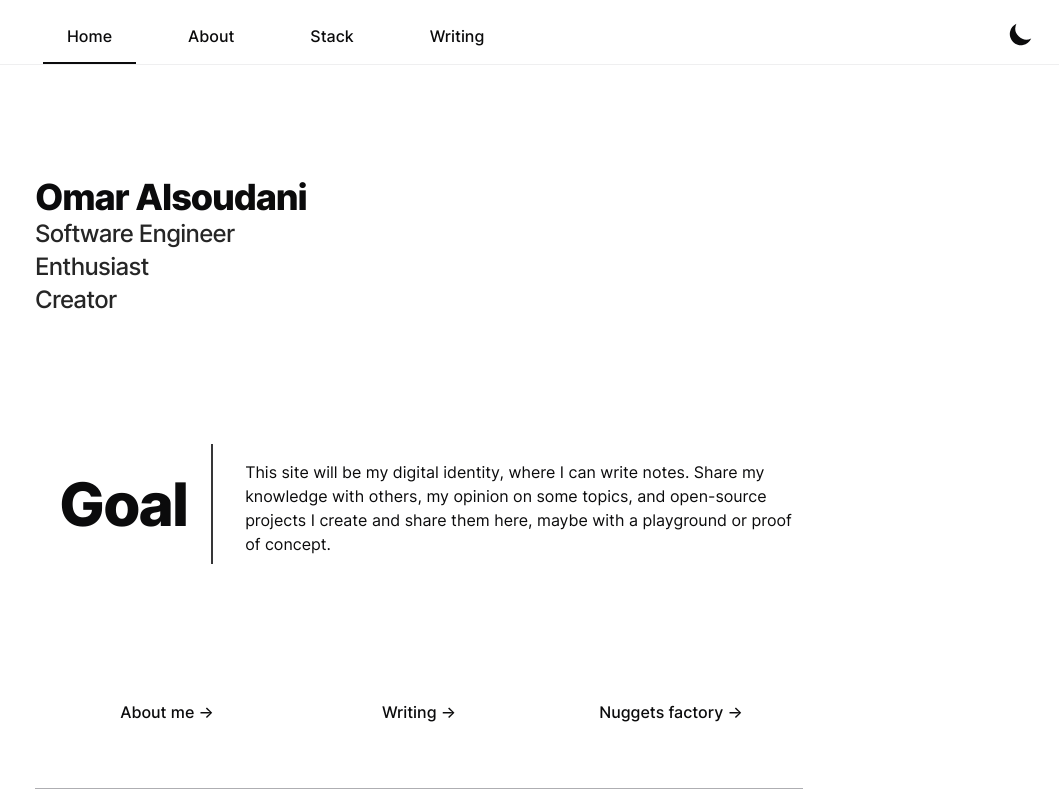
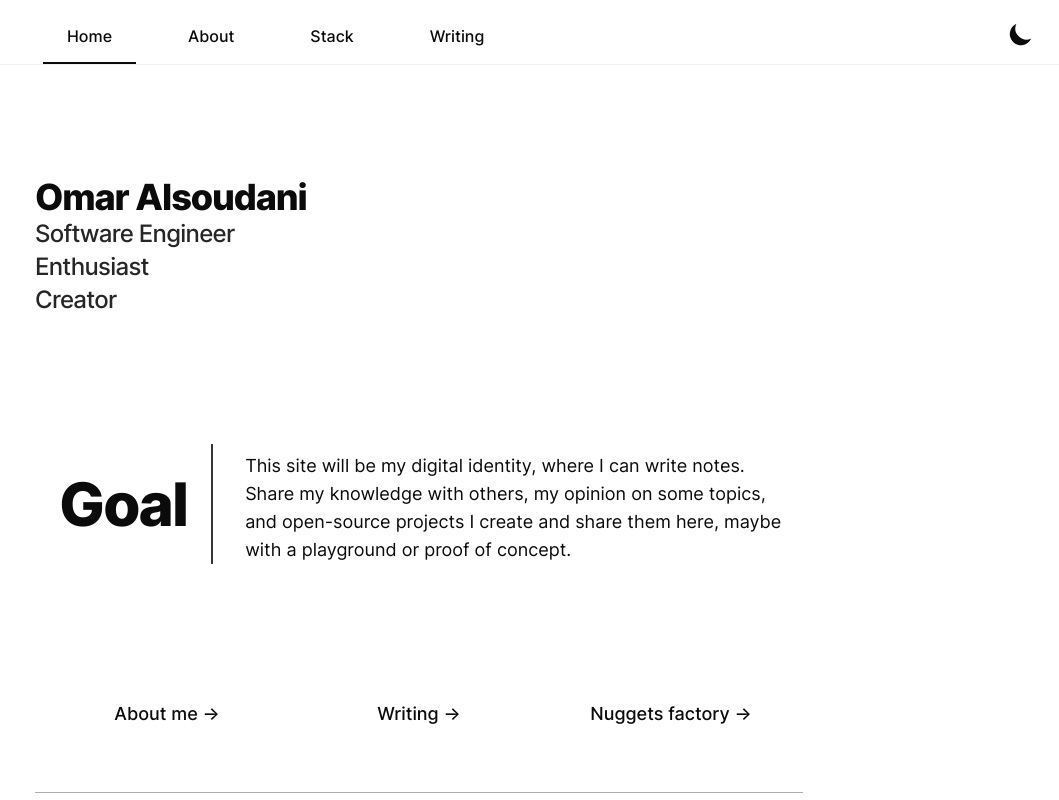
Before and after one commit to omaralsoudanii/mkreg.dev, a Next.js app: page / in a window 1280 px wide. Shown: the top 800 px of the page, without its empty margins (221-1280 px from the left). Built offline with nearby package versions, Linux system fonts and the light colour scheme; no server answers; what @tailwindcss/typography, tailwindcss-line-clamp would draw is missing.

Commit message:
revert index page

```diff
--- a/src/pages/index.tsx
+++ b/src/pages/index.tsx
@@ -28,7 +28,7 @@ const Home = () => {
               </h1>
             </div>
             <div className="flex flex-col !px-2">
-              <p>
+              <p className="text-lg">
                 This site will be my digital identity, where I can write notes.
                 Share my knowledge with others, my opinion on some topics, and
                 open-source projects I create and share them here, maybe with a
@@ -37,17 +37,17 @@ const Home = () => {
             </div>
           </div>
           <div className="grid items-start grid-cols-1 text-left md:gap-1 md:items-center md:text-center md:grid-cols-3 !px-2">
-            <p className="md:!font-medium">
+            <p className="text-lg !font-medium">
               <Link href="/about">
                 <a className="my-2 link-unstyled"> About me &rarr; </a>
               </Link>
             </p>
-            <p className="md:!font-medium">
+            <p className="text-lg !font-medium">
               <Link href="/writing">
                 <a className="my-2 link-unstyled"> Writing &rarr; </a>
               </Link>
             </p>
-            <p className="md:!font-medium">
+            <p className="text-lg !font-medium">
               <Link href="/nuggets">
                 <a className="my-2 link-unstyled"> Nuggets factory &rarr; </a>
               </Link>
--- a/tailwind.config.js
+++ b/tailwind.config.js
@@ -58,12 +58,13 @@ module.exports = {
             '*,*::before,*::after': {
               borderColor: theme('colors.gray.400'),
             },
-            letterSpacing: '-0.01rem',
+            letterSpacing: '-0.01em',
             p: {
               lineHeight: '1.5',
             },
             'ul > li > p': {
               paddingTop: '0.21111em',
+              lineHeight: '1.5',
             },
             h1: {
               color: theme('colors.black'),
@@ -108,7 +109,7 @@ module.exports = {
               lineHeight: '1.5',
             },
             'ul > li > p': {
-              paddingTop: '0.0em',
+              paddingTop: '0.02em',
             },
           },
         },
```
